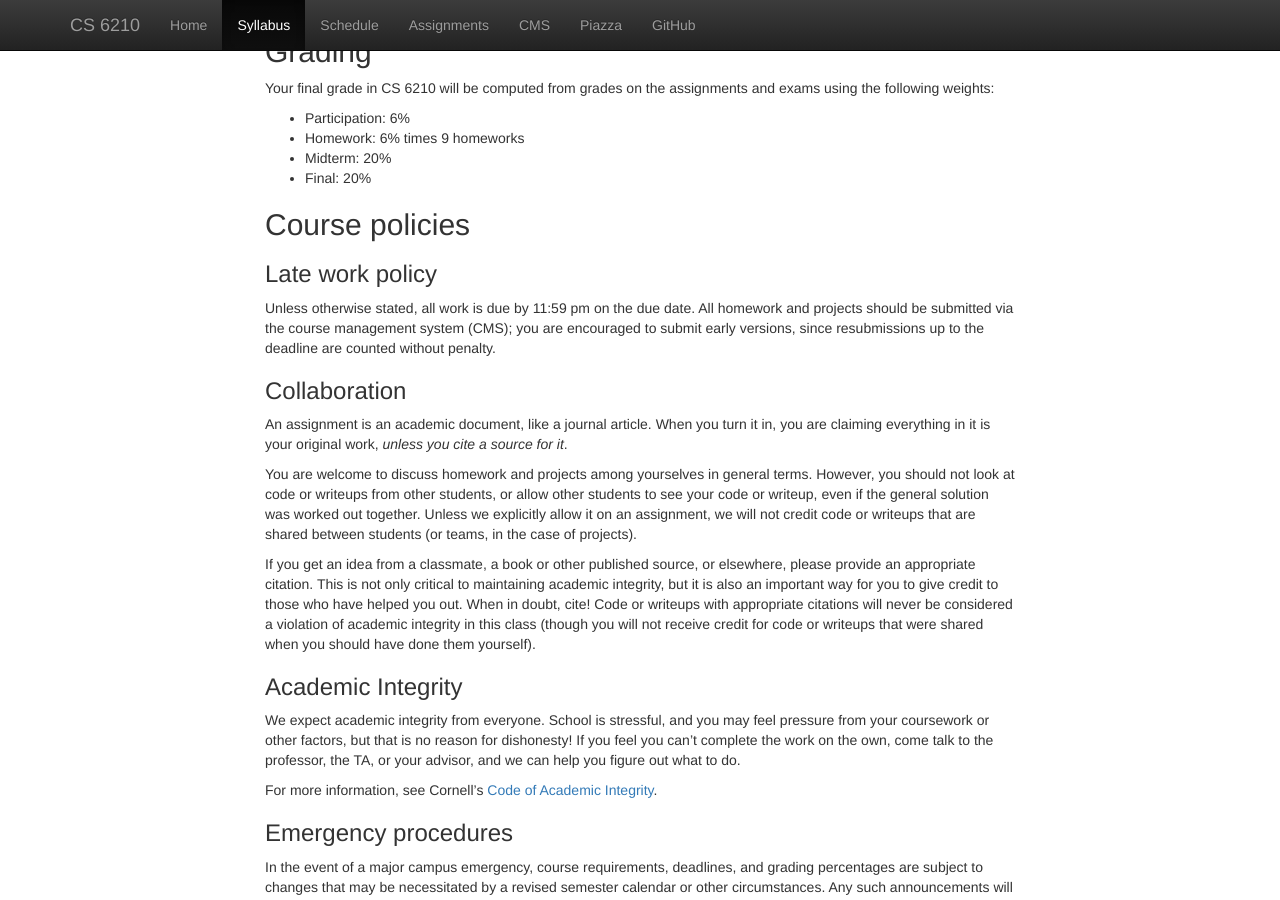
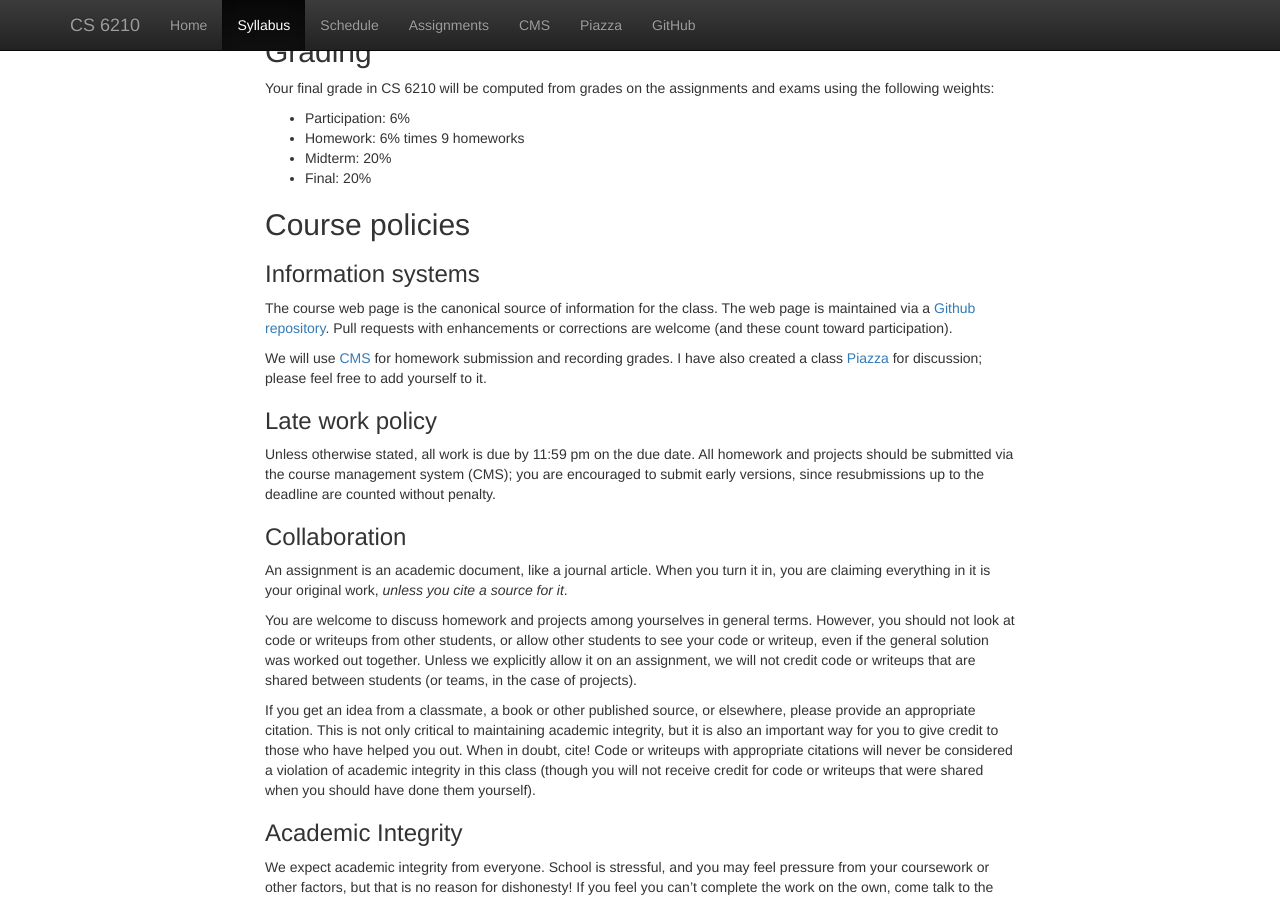
Before and after one commit to dbindel/cs6210-f19, a Jekyll site: the page built from web/syllabus.md, in a window 1280 px wide and 900 px high, scrolled down 1638 px. Built offline with Jekyll 4.4.1, drawn with Linux system fonts in a browser that asks for light colours; nearby versions of some CDN libraries.

Commit message:
Added links for info systems in syllabus.

```diff
--- a/web/syllabus.md
+++ b/web/syllabus.md
@@ -117,6 +117,19 @@ assignments and exams using the following weights:
 
 ## Course policies
 
+### Information systems
+
+The course web page is the canonical source of information for the class.
+The web page is maintained via a
+[Github repository](https://www.github.com/dbindel/cs6210-f19/).
+Pull requests with enhancements or corrections are welcome
+(and these count toward participation).
+
+We will use [CMS](http://cmsx.cs.cornell.edu) for homework submission and
+recording grades.  I have also created a class
+[Piazza](http://piazza.com/cornell/fall2019/cs6210)
+for discussion; please feel free to add yourself to it.
+
 ### Late work policy
 
 Unless otherwise stated, all work is due by 11:59 pm on the due date.
```
